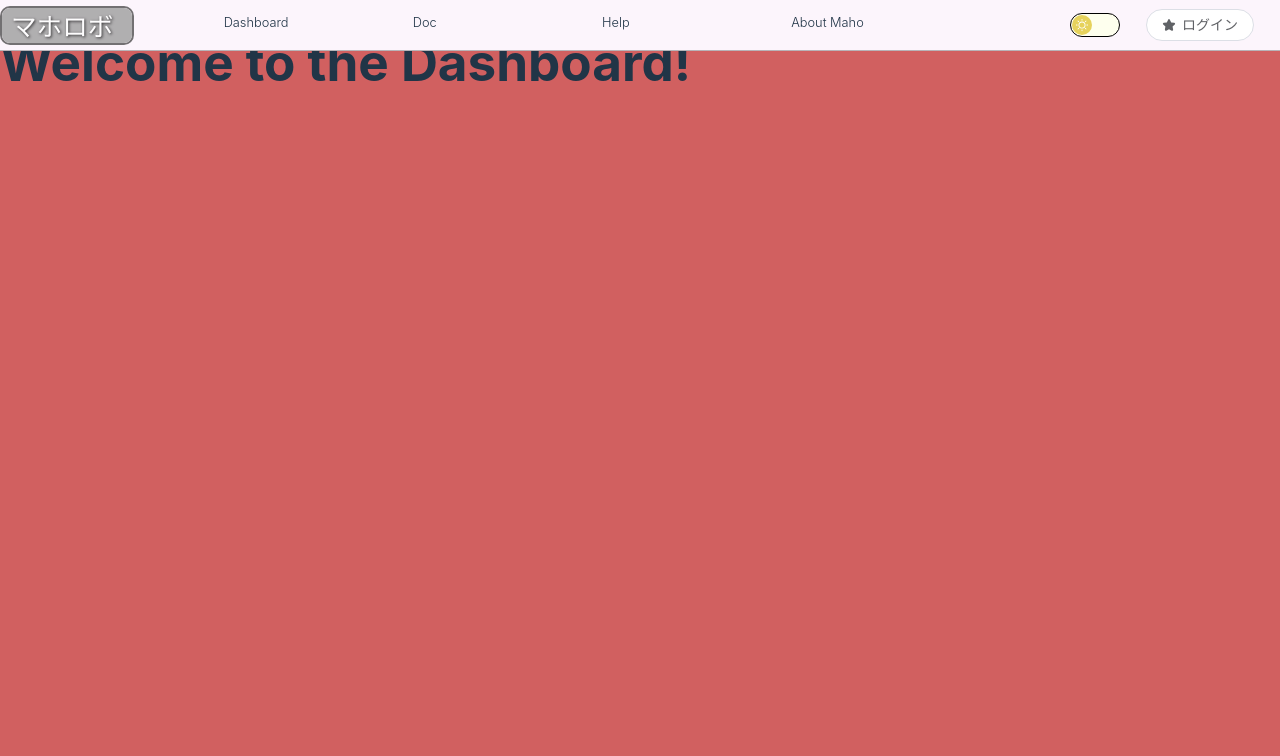
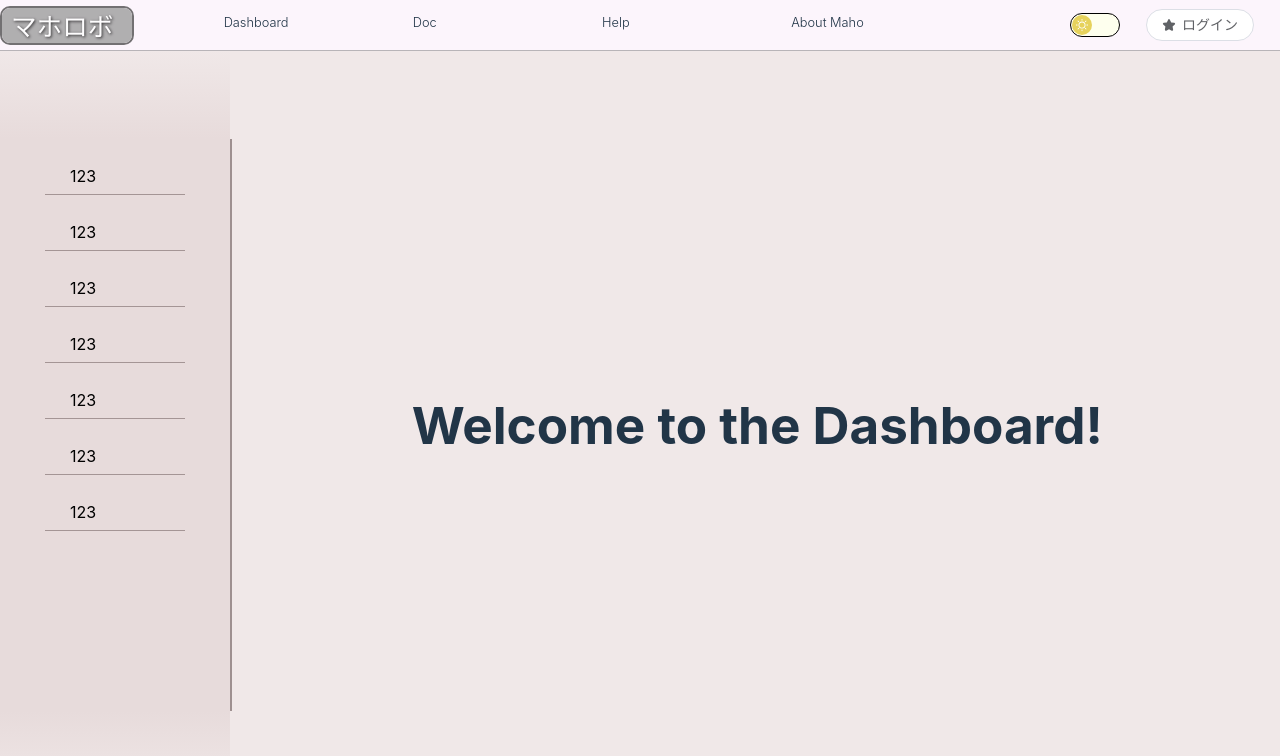
Before and after one commit to anewneko/maho_web, a Nuxt app: page /dashboard in a window 1280 px wide. Shown: the top 756 px of the page. Built offline with nearby package versions, Linux system fonts and the light colour scheme; grey boxes are pictures that could not be loaded.

Commit message:
add a new layout add new page : dashboard.vue

```diff
--- a/assets/css/elementPlus.css
+++ b/assets/css/elementPlus.css
@@ -38,3 +38,17 @@
     --el-dialog-border-radius: 15px;
     overflow: hidden;
   }
+
+  div.el-card {
+    background-color: #000000;
+    color: #fff;
+    text-align: center;
+    border-radius: 5px;
+    border: 1px solid #ffffff6c;
+  }
+
+  .light-theme div.el-card {
+    background-color: #f0e7e1;
+    color: #000;
+    border: 1px solid #615f5f6c;
+  }
--- a/assets/css/global.css
+++ b/assets/css/global.css
@@ -21,6 +21,7 @@
     color: #1d1c1c;
     background-color: #fff1f1;
   }
+
 
   a {
     font-weight: 500;
--- a/layouts/default.vue
+++ b/layouts/default.vue
@@ -1,9 +1,9 @@
-# layouts/default.vue
 <template>
   <div class="radiate" @mousewheel="handleWheel">
-    <div class="ball" v-if="animate"></div>
     <transition name="fade">
-      <nav v-show="showNav" ref="navElement">
+      <nav v-show="showNav" :style="{ zIndex: navZIndex }" ref="navElement">
+        <div class="ball" v-if="animate1"></div>
+        <div class="ball2" v-if="animate2"></div>
         <div class="nav_layout">
           <div class="nav_logo" @click="goHome">
             <span class="logoText"> マホロボ </span>
@@ -27,7 +27,8 @@
                 active-action-icon="Moon"
                 inactive-action-icon="Sunny"
                 size="large"
-                @change="doChangeAnimate()"
+                @change="doChangeAnimate(doChange)"
+                :loading="switchLoading"
               />
             </div>
             <div class="loginImf">
@@ -55,7 +56,9 @@
         </div>
       </nav>
     </transition>
-    <NuxtPage />
+    <slot>
+      <NuxtPage />
+    </slot>
     <LoginDailog ref="loginDailog" />
   </div>
 </template>
@@ -72,41 +75,36 @@ const isdark = ref<boolean>(false);
 const showNav = ref(true);
 const isLogin = ref(true);
 const user = ref<any>(null);
-const animate = ref(false);
+const animate1 = ref(false);
+const animate2 = ref(false);
+const navZIndex = ref(200);
+const alwayShowNav = ref(false);
+const switchLoading = ref(false);
+provide("user", user);
+provide("alwayShowNav", alwayShowNav);
 
 // element
 const navElement = ref<any>(null);
 const loginDailog = ref<any>(null);
 
-// lifecycle
-onMounted(() => {
-  useDark();
-  isdark.value = localStorage.getItem("isdark") === "true";
-  changeAnimate();
-  // toggleTheme();
-});
-
 // function
 const handleWheel = (e: WheelEvent) => {
+  if (alwayShowNav.value) return;
+
   if (e.deltaY > 0) showNav.value = false;
   else showNav.value = true;
 };
 
 const doChange = async () => {
+  toggleTheme();
   useDark().value = isdark.value;
   localStorage.setItem("isdark", isdark.value.toString());
-  toggleTheme();
 };
 
 const toggleTheme = () => {
   const root = document.documentElement;
-  if (isdark.value) {
-    root.classList.remove("light-theme");
-    root.classList.add("dark-theme");
-  } else {
-    root.classList.remove("dark-theme");
-    root.classList.add("light-theme");
-  }
+  if (isdark.value) root.classList.remove("light-theme");
+  else root.classList.add("light-theme");
 };
 
 const LoginDiaHandle = () => {
@@ -117,23 +115,37 @@ const goHome = () => {
   router.push("/");
 };
 
-const changeAnimate = () => {
-  animate.value = true;
-  setTimeout(() => {
-    animate.value = false;
-    toggleTheme();
-  }, 800);
+const doChangeAnimate = (callBack: Function) => {
+  switchLoading.value = true;
+  if (isdark.value) {
+    animate2.value = true;
+    callBack();
+    navZIndex.value = 100;
+    setTimeout(() => {
+      animate2.value = false;
+      navZIndex.value = 200;
+      switchLoading.value = false;
+    }, 800);
+  } else {
+    animate1.value = true;
+    navZIndex.value = 100;
+    setTimeout(() => {
+      animate1.value = false;
+      callBack();
+      navZIndex.value = 200;
+      switchLoading.value = false;
+    }, 800);
+  }
 };
 
-const doChangeAnimate = () => {
-  animate.value = true;
-  setTimeout(() => {
-    animate.value = false;
-    doChange();
-  }, 800);
-};
-
-provide("user", user);
+// lifecycle
+onBeforeMount(() => {
+  useDark();
+});
+onMounted(() => {
+  isdark.value = localStorage.getItem("isdark") === "true";
+  toggleTheme();
+});
 </script>
 <style>
 /*黑暗模式*/
@@ -146,7 +158,19 @@ provide("user", user);
   width: 1vh;
   height: 1vh;
   border-radius: 50%;
-  animation: scaleUp 1.6s;
+  animation: scaleUp 0.8s;
+  z-index: 105;
+  backdrop-filter: invert(1);
+}
+
+.ball2 {
+  position: fixed;
+  top: 3vh;
+  right: 13.3%;
+  width: 1vh;
+  height: 1vh;
+  border-radius: 50%;
+  animation: scaleUp2 0.8s;
   z-index: 105;
   backdrop-filter: invert(1);
 }
@@ -158,15 +182,20 @@ provide("user", user);
   25% {
     transform: scale(30);
   }
-
-  50% {
-    transform: scale(600);
-    opacity: 1;
-  }
-
   100% {
     transform: scale(600);
-    opacity: 0;
+  }
+}
+
+@keyframes scaleUp2 {
+  0% {
+    transform: scale(600);
+  }
+  75% {
+    transform: scale(200);
+  }
+  100% {
+    transform: scale(0);
   }
 }
 
@@ -174,30 +203,23 @@ provide("user", user);
   --el-switch-on-color: #20486d;
   --el-switch-off-color: #feffee;
   --el-switch-border-color: #000000;
+  position: fixed;
   z-index: 300;
   isolation: isolate;
 }
 
 div.modeswitch div.el-switch .el-switch__core .el-switch__action {
-  z-index: 300;
-  isolation: isolate;
   background-color: #e6d25c;
 }
 
 div.modeswitch div.el-switch .el-switch__core .el-switch__action svg {
-  z-index: 300;
-  isolation: isolate;
   color: #ffffff;
 }
 
 div.modeswitch div.is-checked .el-switch__core .el-switch__action {
-  z-index: 300;
-  isolation: isolate;
   background-color: #528bc4;
 }
 div.modeswitch div.is-checked .el-switch__core .el-switch__action svg {
-  z-index: 300;
-  isolation: isolate;
   color: #e7d87f;
 }
 
@@ -226,7 +248,7 @@ nav {
   height: 50px;
   background-color: #2b2f33;
   border-bottom: 1px solid #afafaf7a;
-  z-index: 100;
+  z-index: 200;
   transition: top 0.2s ease-in-out;
   isolation: isolate;
 }
@@ -270,6 +292,7 @@ nav .nav_layout .nav_logo {
   border-radius: 10px;
   opacity: 0.8;
   border: 2px solid #ffffff80;
+  isolation: isolate;
   z-index: 300;
 }
 
--- /dev/null
+++ b/layouts/sidebar.vue
@@ -0,0 +1,109 @@
+<template>
+  <div class="container_sidebar">
+    <div class="sideArea">
+      <div class="side_top"></div>
+      <div class="side_bar">
+        <div class="side_item">123</div>
+        <div class="side_item">123</div>
+        <div class="side_item">123</div>
+        <div class="side_item">123</div>
+        <div class="side_item">123</div>
+        <div class="side_item">123</div>
+        <div class="side_item">123</div>
+      </div>
+      <div class="side_buttom"></div>
+    </div>
+    <slot>
+      <NuxtPage />
+    </slot>
+  </div>
+</template>
+
+<script lang="ts" setup></script>
+
+<style scoped>
+.container_sidebar {
+  margin-top: 50px;
+  display: flex;
+  flex-direction: row;
+  justify-content: space-between;
+  align-items: center;
+  height: calc(100vh - 50px);
+  width: 100%;
+  background-color: #010101;
+}
+
+.light-theme .container_sidebar {
+  background-color: #f0e8e8;
+}
+.el-aside {
+  margin-top: 50px;
+  margin-left: 10px;
+  overflow: auto;
+}
+.sideArea {
+  width: 18%;
+  height: 100%;
+  display: flex;
+  flex-direction: column;
+}
+.side_bar {
+  display: flex;
+  flex-wrap: wrap;
+  color: #fff;
+  justify-content: center;
+  align-content: flex-start;
+  border-right: 2px solid #525252a2;
+  background-color: #111111;
+  width: 100%;
+  height: calc(80vh - 30px);
+}
+.light-theme .side_bar {
+  background-color: #e7dbdb;
+  color: #000000;
+  border-right: 2px solid #756565a2;
+}
+
+.side_top {
+  width: 100%;
+  height: calc(10vh + 15px);
+  background-image: linear-gradient(to top, #111111, #000000);
+}
+
+.side_buttom {
+  width: 100%;
+  height: calc(10vh + 15px);
+  background-image: linear-gradient(to bottom, #111111, #000000);
+}
+
+.light-theme .side_top {
+  background-image: linear-gradient(to top, #e7dbdb, #f0e8e8);
+}
+.light-theme .side_buttom {
+  background-image: linear-gradient(to bottom, #e7dbdb, #f0e8e8);
+}
+
+.side_item {
+  width: 50%;
+  height: 30px;
+  cursor: pointer;
+  transition: all 0.2s ease-in-out;
+  margin-top: 25px;
+  border-bottom: 1px solid #70707080;
+  padding-left: 25px;
+}
+
+.light-theme .side_item {
+  border-bottom: 1px solid #63505080;
+}
+
+.side_item:hover {
+  background-color: #2f2f2f;
+  border-bottom: 1px solid #111111;
+}
+
+.light-theme .side_item:hover {
+  background-color: #c39f9f;
+  border-bottom: 1px solid #e7dbdb;
+}
+</style>
--- a/nuxt.config.ts
+++ b/nuxt.config.ts
@@ -2,7 +2,7 @@
 export default defineNuxtConfig({
   runtimeConfig: {
     // The private keys which are only available server-side
-    apiSecret: '123',
+    apiSecret: '',
     // Keys within public are also exposed client-side
     public: {
       apiBase: 'http://localhost:8080/mahoBotServer'
--- a/pages/dashboard.vue
+++ b/pages/dashboard.vue
@@ -1,19 +1,27 @@
 <template>
-  <div class="dashboard">
-    <h1>Welcome to the Dashboard!</h1>
-    <!-- Add your dashboard components and content here -->
-  </div>
+  <NuxtLayout :name="'sidebar'">
+    <div class="dashboard_container">
+      <h1>Welcome to the Dashboard!</h1>
+    </div>
+  </NuxtLayout>
 </template>
 
-<script>
-export default {
-  name: "Dashboard",
-  // Add your component logic here
-};
+<script lang="ts" setup>
+import { onMounted, inject } from "vue";
+onMounted(() => {
+  const alwayShowNav = inject<Ref<boolean>>("alwayShowNav");
+  if (alwayShowNav) {
+    alwayShowNav.value = true;
+  }
+});
 </script>
-
 <style scoped>
-.dashboard {
-  /* Add your dashboard styles here */
+.dashboard_container {
+  display: flex;
+  flex-direction: column;
+  justify-content: center;
+  align-items: center;
+  height: 100%;
+  width: calc(100% - 18% - 4px);
 }
 </style>
--- a/pages/index.vue
+++ b/pages/index.vue
@@ -118,7 +118,7 @@ footer {
 .el-carousel {
   --el-carousel-arrow-background: rgba(31, 45, 61, 0.705);
   --el-carousel-arrow-hover-background: rgb(31, 45, 61);
-  z-index: 200;
+  z-index: 150;
   isolation: isolate;
 }
 
@@ -205,5 +205,9 @@ const CarouselHandler = (newIndex: number, oldIndex: number) => {
 
 onMounted(() => {
   CarouselHandler(0, 1);
+  const alwayShowNav = inject<Ref<boolean>>("alwayShowNav");
+  if (alwayShowNav) {
+    alwayShowNav.value = false;
+  }
 });
 </script>
```
